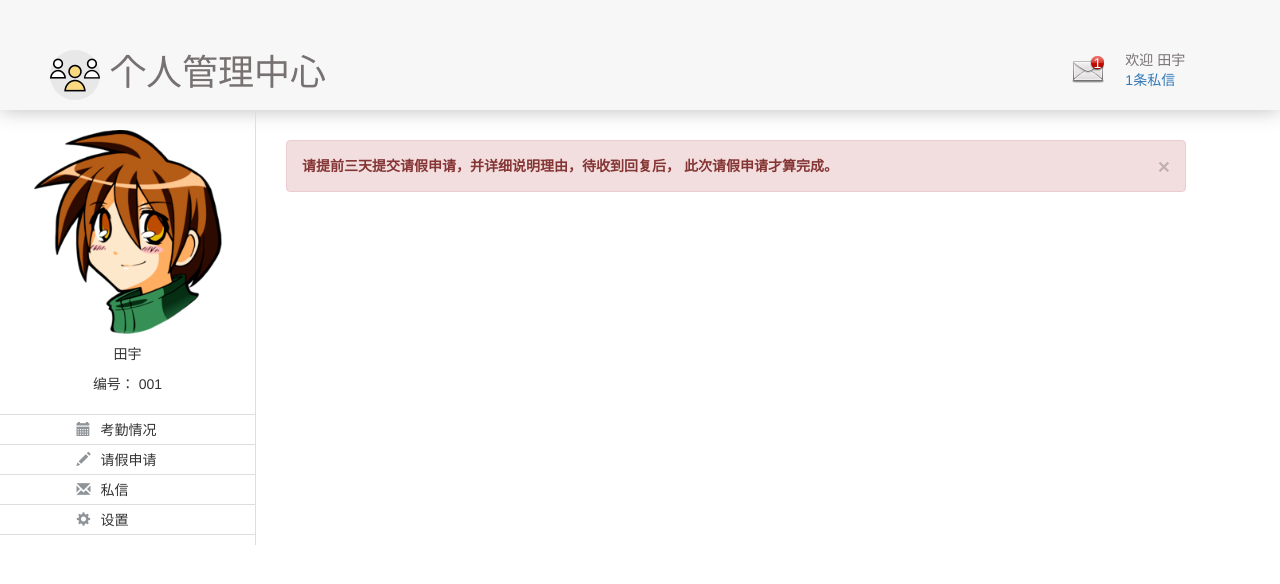
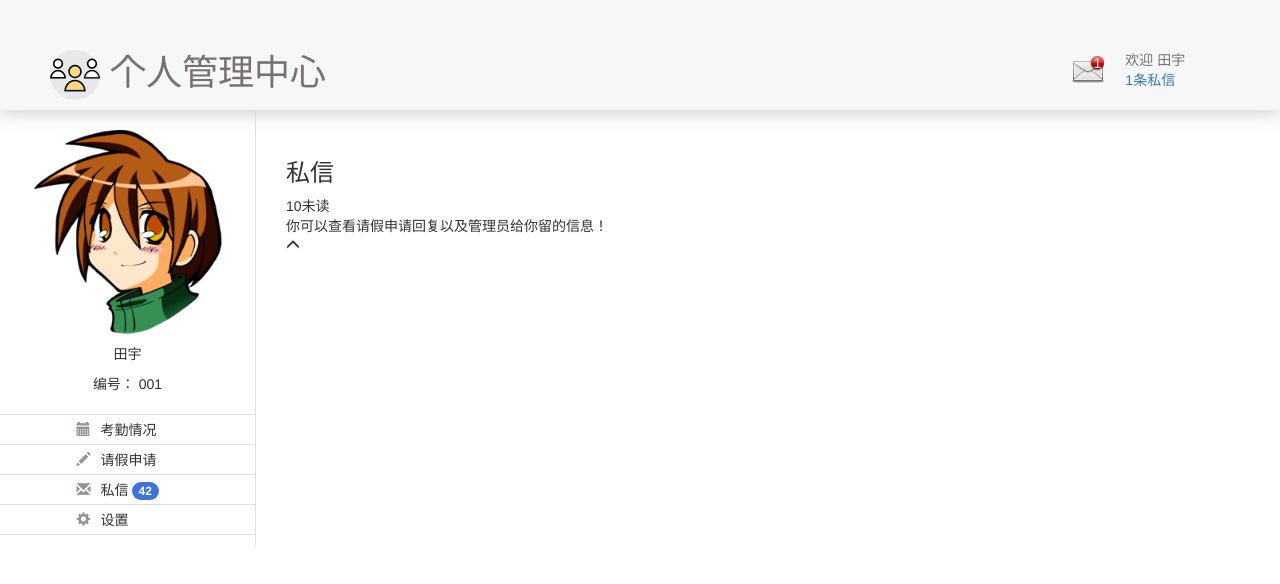
Before and after one commit to YiLing-IOT-Studio/TimeAttendance, a Spring app: template src/main/resources/templates/personalSystem.html in a window 1280 px wide. Shown: the top 584 px of the page. Run offline with Thymeleaf, Linux system fonts and the light colour scheme; the template is opened without the code that fills it, so the values that code supplies are empty.

Commit message:
personalSystem

```diff
--- a/src/main/resources/static/css/personal.css
+++ b/src/main/resources/static/css/personal.css
@@ -67,9 +67,14 @@ h1 img {
     padding-left: 30%;
 }
 
-.asideBar li span {
+.asideBar li span.glyphicon {
     margin-right: 10px;
     color: rgb(143, 148, 153);
+}
+
+.badge {
+    margin-left: 3px;
+    background: rgb(59, 115, 219);
 }
 
 .mainMsg {
@@ -101,3 +106,16 @@ table {
 
 
 /* 请假申请 */
+
+textarea {
+    resize: none;
+}
+
+.applyForm {
+    margin-top: 40px;
+}
+
+.list-group h4 {
+    margin: 0;
+    font-size: 12px;
+}
--- a/src/main/resources/templates/login.html
+++ b/src/main/resources/templates/login.html
@@ -29,7 +29,7 @@
                         <input class="remember-me" type="checkbox" value="remember-me">
                     记住我</label>
                     </div>
-                    <button class="btn btn-lg btn-primary btn-block" type="submit">登录</button>
+                    <button class="btn btn-lg btn-primary btn-block" type="submit">登录个人管理中心</button>
                 </form>
             </div>
         </div>
--- a/src/main/resources/templates/personalSystem.html
+++ b/src/main/resources/templates/personalSystem.html
@@ -50,7 +50,7 @@
                 <ul>
                     <li><span class="glyphicon glyphicon-calendar" aria-hidden="true"></span>考勤情况</li>
                     <li><span class="glyphicon glyphicon-pencil" aria-hidden="true"></span>请假申请</li>
-                    <li><span class="glyphicon glyphicon-envelope" aria-hidden="true"></span>私信</li>
+                    <li><span class="glyphicon glyphicon-envelope" aria-hidden="true"></span>私信<span class="badge">42</span></li>
                     <li><span class="glyphicon glyphicon-cog" aria-hidden="true"></span>设置</li>
                 </ul>
             </div>
@@ -73,18 +73,72 @@
                     </tr>
                 </table>
             </div> -->
-            <div class="mainMsg pull-left col-sm-9">
+            <!-- <div class="mainMsg pull-left col-sm-9">
                 <div class="alert alert-danger" role="alert">
                     <button type="button" class="close" data-dismiss="alert" aria-label="Close"><span aria-hidden="true">&times;</span></button>
                     <a href="#" class="alert-link">请提前三天提交请假申请，并详细说明理由，待收到回复后， 此次请假申请才算完成。</a>
                 </div>
+                <form class="form-horizontal applyForm">
+                    <div class="form-group has-feedback">
+                        <label class="control-label col-sm-3" for="applicant">申请人：</label>
+                        <div class="col-sm-7">
+                            <input type="text" class="form-control" id="applicant" aria-describedby="inputSuccess1Status">
+                            <span class="glyphicon glyphicon-ok form-control-feedback" aria-hidden="true"></span>
+                        </div>
+                    </div>
+                    <div class="form-group has-feedback">
+                        <label class="control-label col-sm-3" for="days">申请总天数：</label>
+                        <div class="col-sm-2">
+                            <input type="text" class="form-control" id="days" aria-describedby="inputSuccess2Status">
+                            <span class="glyphicon glyphicon-ok form-control-feedback" aria-hidden="true"></span>
+                        </div>
+                        <label class="control-label col-sm-2" for="days">请假日期：</label>
+                        <div class="col-sm-3">
+                            <input type="text" class="form-control" id="date" aria-describedby="inputSuccess3Status">
+                            <span class="glyphicon glyphicon-ok form-control-feedback" aria-hidden="true"></span>
+                        </div>
+                    </div>
+                    <div class="form-group has-feedback">
+                        <label class="control-label col-sm-3" for="applicant">请假理由：</label>
+                        <div class="col-sm-7">
+                            <textarea rows="4" class="form-control" id="why" aria-describedby="inputSuccess4Status"></textarea>
+                            <span class="glyphicon glyphicon-ok form-control-feedback" aria-hidden="true"></span>
+                        </div>
+                    </div>
+                    <div class="form-group">
+                        <div class="col-sm-offset-3 col-sm-7">
+                            <div class="list-group">
+                                <a href="#" class="list-group-item">
+                                    <h4 class="list-group-item-heading">示例：</h4>
+                                    <p class="list-group-item-text">申请人：张三</p>
+                                    <p class="list-group-item-text">申请总天数：3</p>
+                                    <p class="list-group-item-text">请假日期：2018-3-10 2018-3-11 2018-3-12</p>
+                                    <p class="list-group-item-text">请假理由：xxxx</p>
+                                </a>
+                            </div>
+                            <button type="submit" class="btn btn-primary btn-block glyphicon glyphicon-arrow-right"></button>
+                        </div>
+                    </div>
+                </form>
+            </div> -->
+            <div class="mainMsg pull-left col-sm-9">
                 <div>
-
+                    <div class="emailHead">
+                        <h3>私信</h3>
+                        <span>10</span><span>未读</span>
+                    </div>
+                </div>
+                <div>
+                    <span>你可以查看请假申请回复以及管理员给你留的信息！</span>
+                </div>
+                <div>
+                    <span class="glyphicon glyphicon-menu-up"></span>
                 </div>
             </div>
         </div>
     </div>
 </body>
+<link rel="stylesheet" href="../static/css/demo.css">
 <link rel="stylesheet" href="../static/css/style.css" />
 <script src="../static/js/Ecalendar.jquery.min.js"></script>
 <script type="text/javascript">
```
